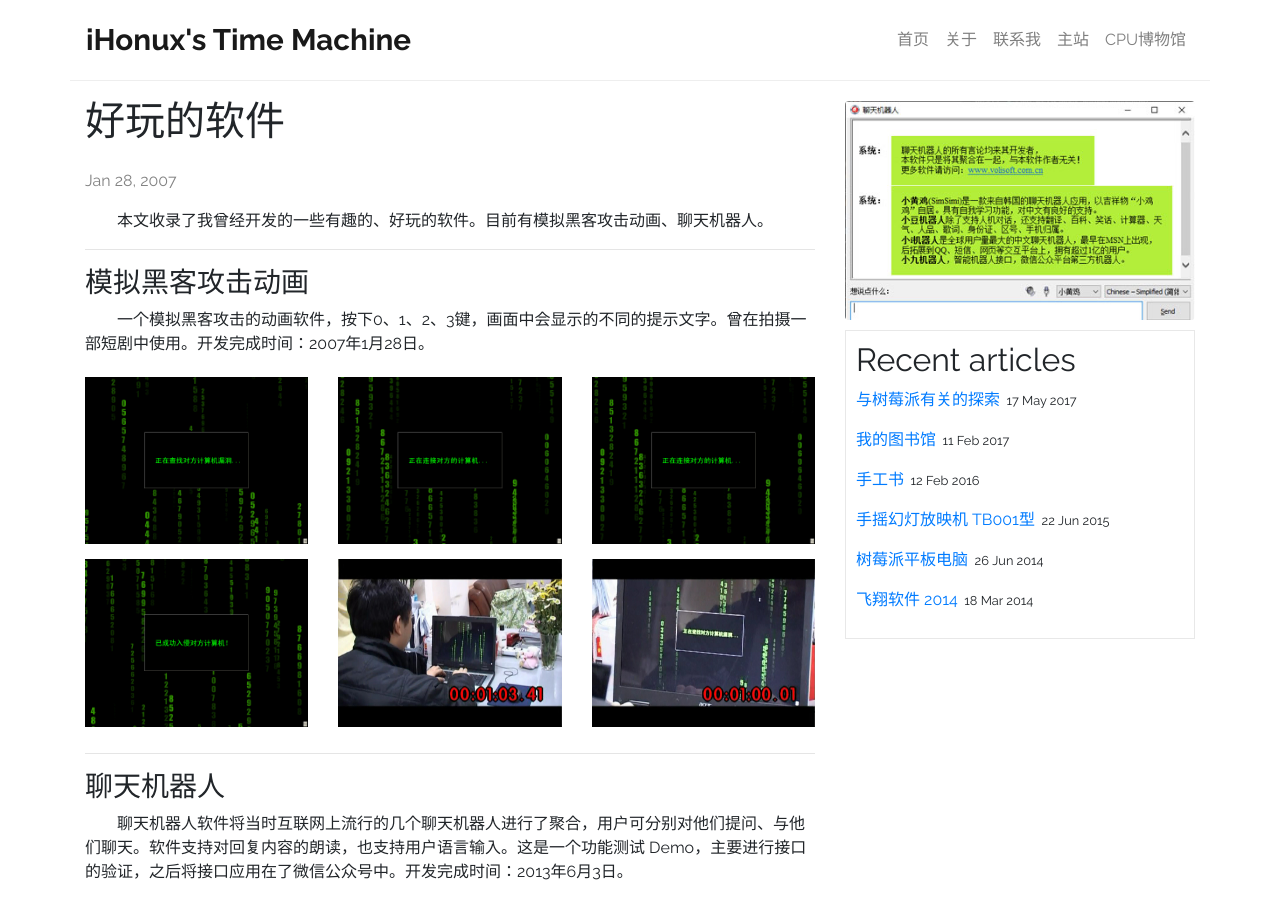
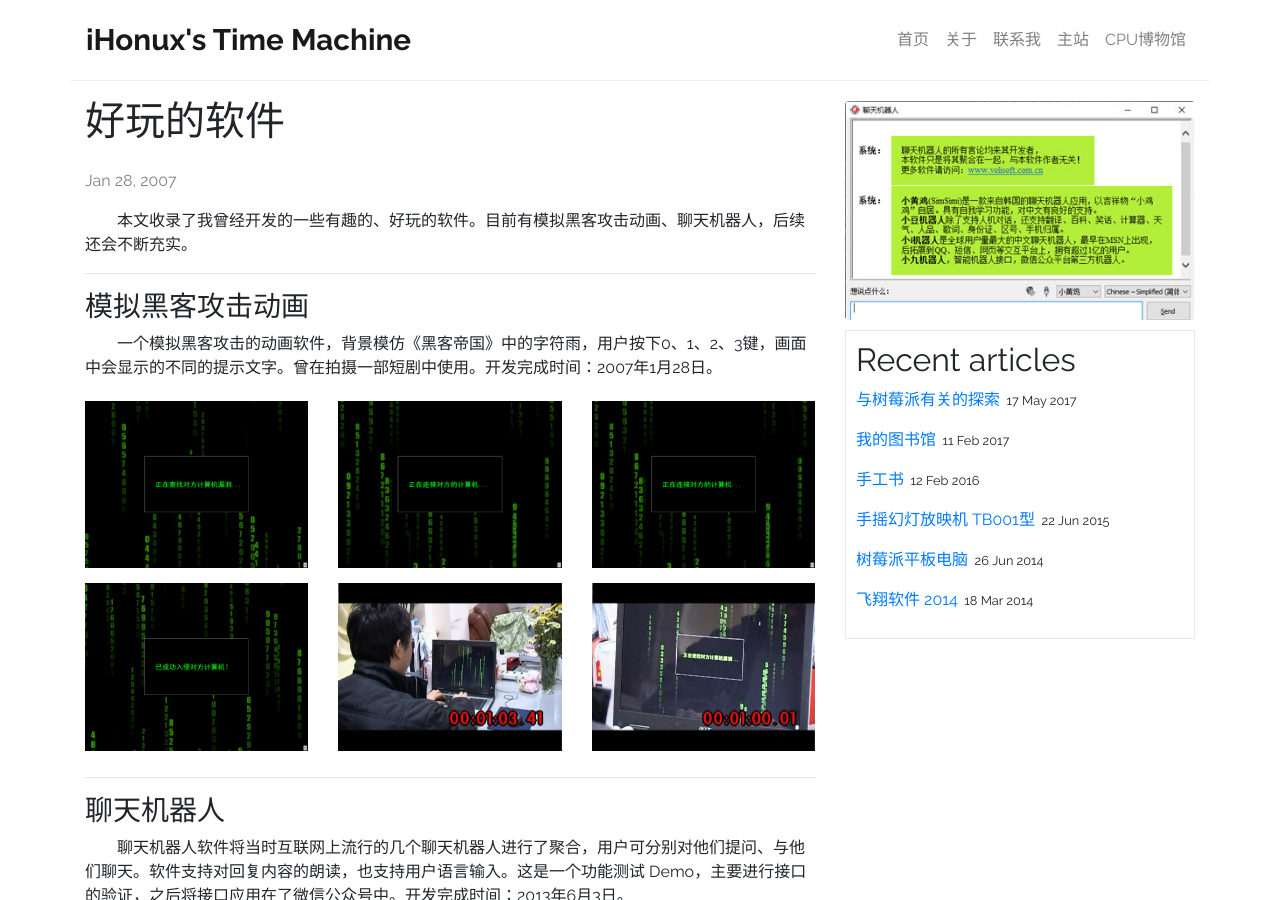
Before and after one commit to past-records/past-records.github.io, a Jekyll site: the page built from _posts/2007-01-28-funny-software.markdown, in a window 1280 px wide and 900 px high. Built offline with Jekyll 4.4.1, drawn with Linux system fonts in a browser that asks for light colours; comment, search, counter and statistics services are not loaded.

Commit message:
Update 2007-01-28-funny-software.markdown

```diff
--- a/_posts/2007-01-28-funny-software.markdown
+++ b/_posts/2007-01-28-funny-software.markdown
@@ -6,13 +6,13 @@ image: /images/software/funny-software-small.jpg
 categories: [funny, software]
 ---
 
-　　本文收录了我曾经开发的一些有趣的、好玩的软件。目前有模拟黑客攻击动画、聊天机器人。
+　　本文收录了我曾经开发的一些有趣的、好玩的软件。目前有模拟黑客攻击动画、聊天机器人，后续还会不断充实。
 
 ------
 
 <h3>模拟黑客攻击动画</h3>
 
-　　一个模拟黑客攻击的动画软件，按下0、1、2、3键，画面中会显示的不同的提示文字。曾在拍摄一部短剧中使用。开发完成时间：2007年1月28日。
+　　一个模拟黑客攻击的动画软件，背景模仿《黑客帝国》中的字符雨，用户按下0、1、2、3键，画面中会显示的不同的提示文字。曾在拍摄一部短剧中使用。开发完成时间：2007年1月28日。
 
 <div class="row">
     <div class="col-md-4">
```
